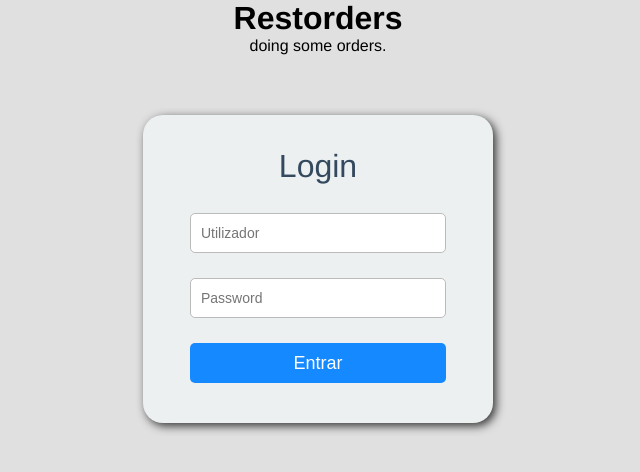
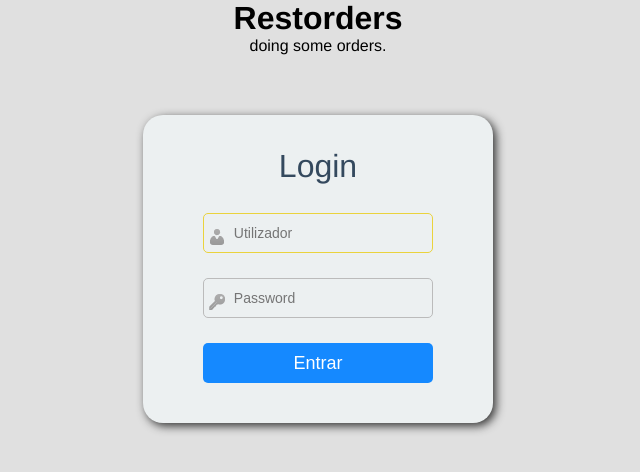
Before and after one commit to althaser/restorders, a PHP site: page / in a window 1280 px wide. Shown: the top 472 px of the page, without its empty margins (322-962 px from the left). Run offline with PHP 8.4, Linux system fonts and the light colour scheme.

Commit message:
fix minor box changes

```diff
--- a/index.html
+++ b/index.html
@@ -1,7 +1,8 @@
 <!DOCTYPE html>
+<meta charset="utf-8">
+
 <html>
 <head>
-  <meta charset="UTF-8">
   <link rel="stylesheet" type="text/css" media="screen" href="styled.css"/>
   <title>Restorders</title>
 </head>
@@ -15,9 +16,11 @@
   <h2>Login</h2>
   <form>
     <div class="form">
-      <input type="text" placeholder="Utilizador" name="un" required />
-      <input type="password" placeholder="Password" name="pw" required />
-      <button>Entrar</button>
+      <fieldset id="inputs">
+        <input id="username" name="username" type="text" placeholder="Utilizador" autofocus required />
+        <input id="password" name="password" type="password" placeholder="Password" required />
+        <button>Entrar</button>
+      </fieldset>
     </div>
   </form>
 </div>
--- a/styled.css
+++ b/styled.css
@@ -25,7 +25,37 @@ html .login-wrap h2 {
   color: #34495e; }
 
 html .login-wrap .form {
-  padding-top: 20px; }
+    padding-top: 20px;
+/*margin: */
+    margin-left: auto;
+    margin-right: auto;
+    width: 90%;
+/* #inputs input:focus {
+    background-color: #fff;
+    border-color: #e8c291; */
+/*    outline: none; */
+ /*   -moz-box-shadow: 0 0 0 1px #e8c291 inset;
+    -webkit-box-shadow: 0 0 0 1px #e8c291 inset;
+    box-shadow: 0 0 0 1px #e8c291 inset; */ }
+
+#inputs input {
+    background: #ecf0f1 url(images/login-sprite.png) no-repeat;
+/*    padding: 15px 15px 15px 30px; */
+padding-left: 30px;
+/*    margin: 0 0 30px 0; */
+/*    width: 353px; /* 353 + 2 + 45 = 400 */
+/*    border: 1px solid #ccc; */
+/*    -moz-border-radius: 5px;
+    -webkit-border-radius: 5px;
+    border-radius: 5px;
+    -moz-box-shadow: 0 1px 1px #ccc inset, 0 1px 0 #fff;
+    -webkit-box-shadow: 0 1px 1px #ccc inset, 0 1px 0 #fff;
+    box-shadow: 0 1px 1px #ccc inset, 0 1px 0 #fff; */ }
+
+fieldset {
+    border: 0;
+    padding: 0;
+    margin: 0; }
 
 html .login-wrap .form input[type="text"],
 html .login-wrap .form input[type="password"],
@@ -90,3 +120,6 @@ h2 {    border-radius: 5px 5px 0 0;
 	font-size: 14px;
 	padding: 8px;
 	text-align: center; }
+
+#username { background-position: 5px -2px !important; }
+#password { background-position: 5px -52px !important; }
```
